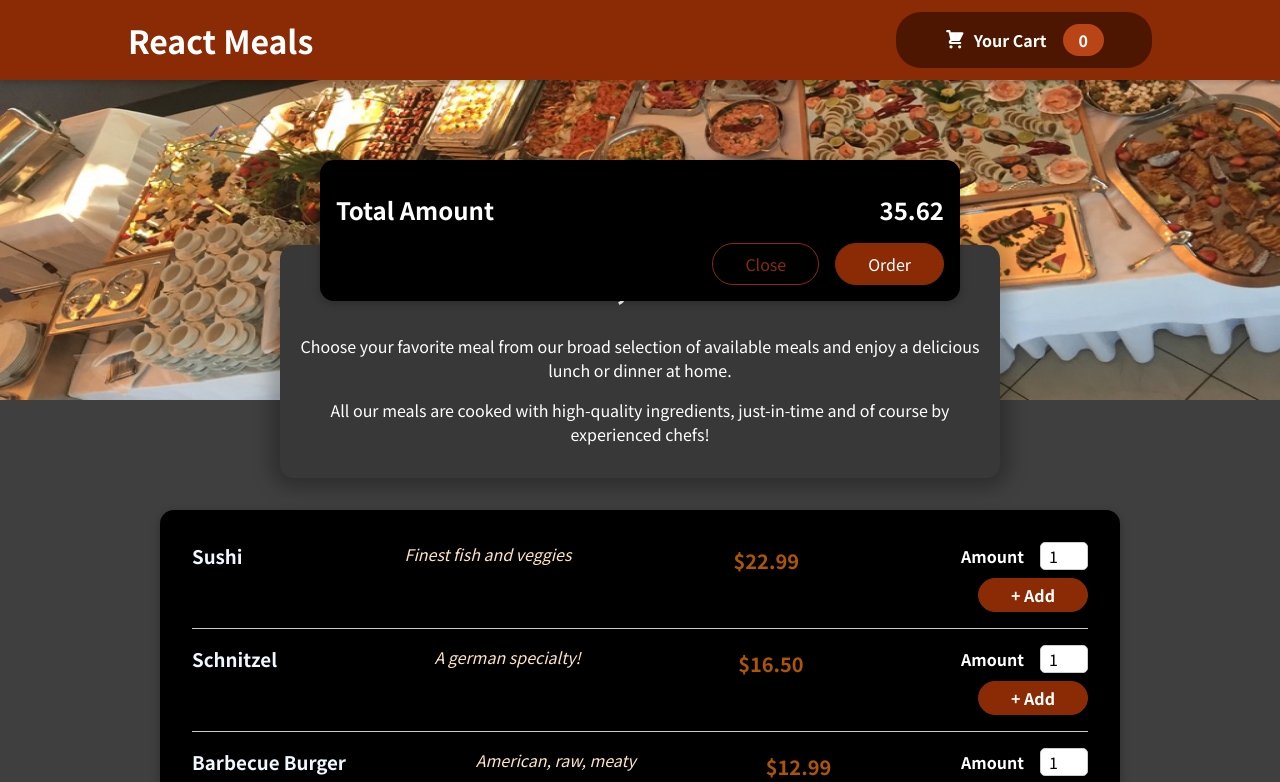
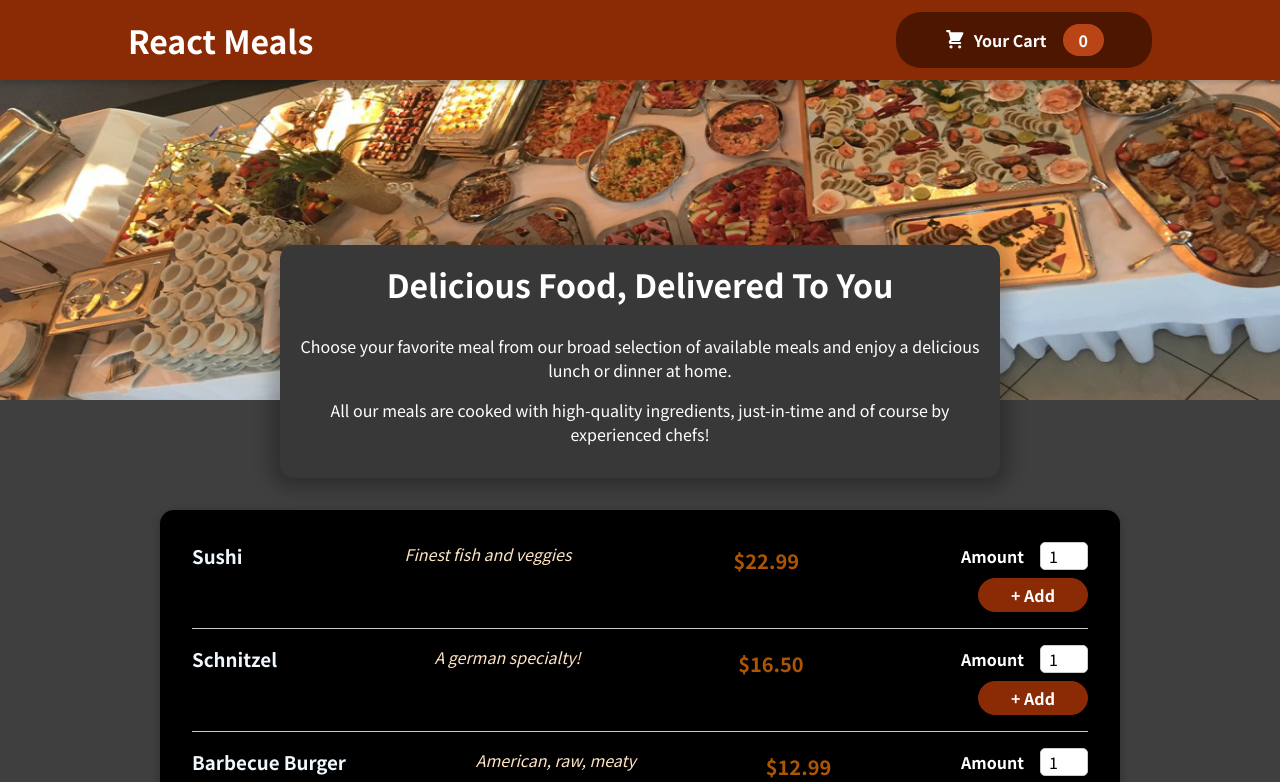
Before and after one commit to adithyathejas/foodOrderApp, a React (Create React App) app: page / in a window 1280 px wide. Shown: the top 782 px of the page. Built offline with nearby package versions, Linux system fonts and the light colour scheme.

Commit message:
opening and closing implemented

```diff
--- a/src/App.js
+++ b/src/App.js
@@ -1,12 +1,24 @@
+import { useState } from "react";
 import Header from "./components/Layout/Header";
 import Meals from "./Meals/Meals";
 import Cart from "./components/Cart/Cart";
 
 function App() {
+  const [cartShown,setCartShown] = useState(false)
+
+  const showCartHandler = () => {
+       setCartShown(true)
+  }
+
+  const hideCartHandler = ()=> {
+      setCartShown(false)
+  }
+
+
   return (
     <>
-     <Cart/>
-      <Header></Header>
+    {cartShown&&<Cart onClose={hideCartHandler}/>}
+      <Header onShowCart={showCartHandler} onHideCart={hideCartHandler}></Header>
       <main>
         <Meals></Meals>
       </main>
--- a/src/components/Cart/Cart.js
+++ b/src/components/Cart/Cart.js
@@ -4,20 +4,20 @@ import Modal from "../UI/Modal";
 const Cart = (props) => {
   const CartItems = [{ id: "c1", name: "Sushi", amount: 2, price: 12.99 }].map(
     (item) => {
-      <li>{item.name}</li>;
+       return <li key={item.id}>{item.name}</li>;
     }
   );
 
 
   return (
-    <Modal>
+    <Modal onClose={props.onClose}>
       {CartItems}
       <div className={classes.total}>
         <span>Total Amount</span>
         <span>35.62</span>
       </div>
       <div className={classes.actions}>
-        <button className={classes["button--alt"]}>Close</button>
+        <button className={classes["button--alt"]} onClick={props.onClose}>Close</button>
         <button className={classes.button}>Order</button>
       </div>
     </Modal>
--- a/src/components/Layout/Header.js
+++ b/src/components/Layout/Header.js
@@ -7,7 +7,7 @@ const Header = props => {
     return <>
     <header className='header'>
         <h1>React Meals</h1>
-        <HeaderCartButton/>
+        <HeaderCartButton onShownCart={props.onShowCart} onHideCart={props.onHideCart}/>
     </header>
     <div>
         <img className='main-image' src={mealsImage}/>
--- a/src/components/Layout/HeaderCartButton.js
+++ b/src/components/Layout/HeaderCartButton.js
@@ -2,7 +2,7 @@ import './HeaderCartButton.css'
 import CartIcon from '../Cart/CartIcon'
 
 const HeaderCartButton = props=> {
-    return <button className='button'>
+    return <button className='button' onClick={props.onShownCart}>
         <span className='icon'><CartIcon/></span>
         <span>Your Cart</span>
         <span className='badge'>0</span>
--- a/src/components/UI/Modal.js
+++ b/src/components/UI/Modal.js
@@ -2,7 +2,7 @@ import classes from './Modal.module.css'
 import ReactDOM  from 'react-dom';
 
 const Backdrop = props => {
-    return <div className={classes.Backdrop}></div>
+    return <div className={classes.backdrop} onClick={props.onClose}/>
 }
 
 const ModalOverlay = props => {
@@ -15,7 +15,7 @@ const ModalOverlay = props => {
 const portalElement = document.getElementById('overlays')
 const Modal = props => {
     return <>
-    {ReactDOM.createPortal(<Backdrop/>,portalElement)}
+    {ReactDOM.createPortal(<Backdrop onClose={props.onClose}/>,portalElement)}
     {ReactDOM.createPortal(<ModalOverlay>{props.children}</ModalOverlay>,portalElement)}
     </>
 
```
